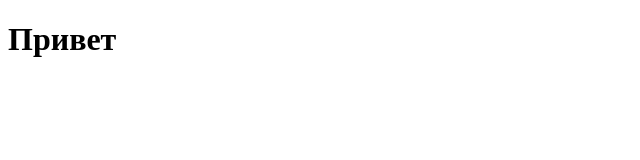
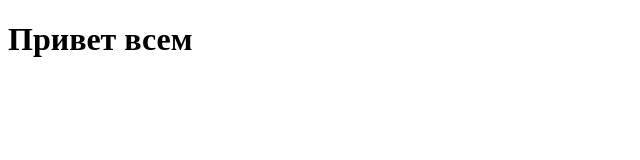
Before and after one commit to Pushacatt/Personal_page, a plain HTML site: page index.html in a window 1280 px wide. Shown: the whole page, without its empty margins (0-640 px from the left). Drawn offline with Linux system fonts and the light colour scheme.

Commit message:
test_github_2

```diff
--- a/index.html
+++ b/index.html
@@ -4,6 +4,6 @@
     <meta charset="UTF-8">
 </head>
 <body>
-    <h1>Привет</h1>
+    <h1>Привет всем</h1>
 </body>
 </html>
```
